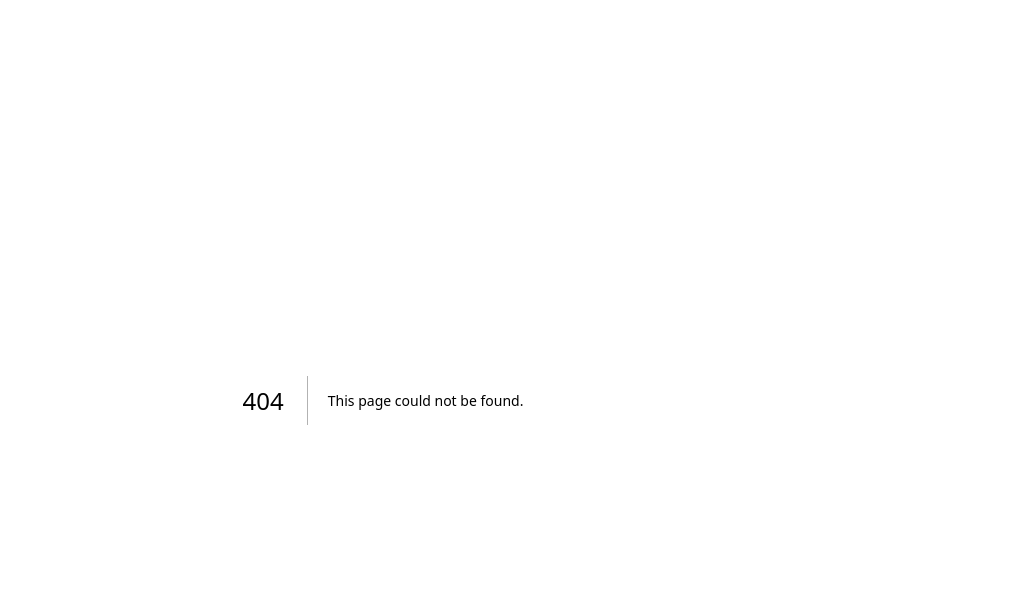
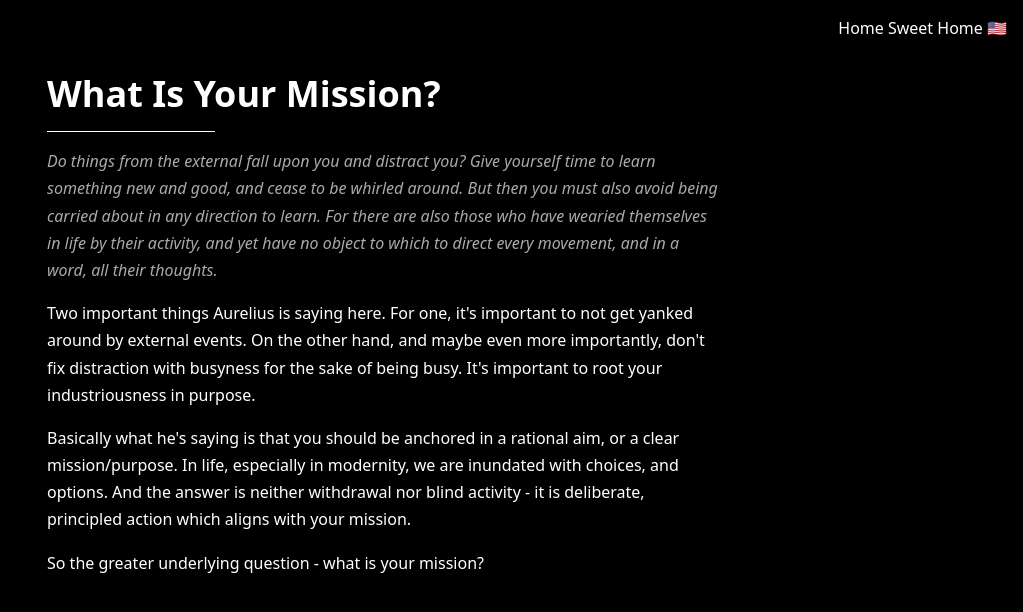
Before and after one commit to chriswillsflannery/chriswillsflannery, a Next.js app: page /post/whatIsYourMission in a window 1280 px wide. Before the commit this address had no page. Shown: the top 612 px of the page, without its empty margins (257-1280 px from the left). Built offline with nearby package versions, Linux system fonts and the light colour scheme.

Commit message:
what is your mission

```diff
--- a/src/app/page.tsx
+++ b/src/app/page.tsx
@@ -15,6 +15,10 @@ const Home = () => {
         <h1 className="text-2xl font-bold mb-4">{`Hello There.`}</h1>
 
         <ul className="list-disc pl-5 space-y-2">
+          <ListItem href="./post/whatIsYourMission">
+            <span className="text-gray-500">Jul 6, 2026:</span>{" "}
+            What Is Your <span className="text-yellow-200">Mission</span>?
+          </ListItem>
           <ListItem href="./post/allegiance">
             <span className="text-gray-500">Jun 20, 2026:</span>{" "}
             To Whom Does Your <span className="text-yellow-200">Allegiance</span> Lie?
--- /dev/null
+++ b/src/app/post/whatIsYourMission/page.tsx
@@ -0,0 +1,36 @@
+import { HL } from "@/components/HorizontalLine";
+
+export default function WhatIsYourMission() {
+  return (
+    <>
+      <main>
+        <h1>What Is Your Mission?</h1>
+        <HL />
+        <article>
+          <p style={{ fontStyle: "italic", color: "#aaa" }}>
+            Do things from the external fall upon you and distract you? Give yourself time to learn
+            something new and good, and cease to be whirled around. But then you must also avoid being
+            carried about in any direction to learn. For there are also those who have wearied
+            themselves in life by their activity, and yet have no object to which to direct every
+            movement, and in a word, all their thoughts.
+          </p>
+          <p>
+            Two important things Aurelius is saying here. For one, it&apos;s important to not get
+            yanked around by external events. On the other hand, and maybe even more importantly,
+            don&apos;t fix distraction with busyness for the sake of being busy. It&apos;s important to
+            root your industriousness in purpose.
+          </p>
+          <p>
+            Basically what he&apos;s saying is that you should be anchored in a rational aim, or a
+            clear mission/purpose. In life, especially in modernity, we are inundated with choices, and
+            options. And the answer is neither withdrawal nor blind activity - it is deliberate,
+            principled action which aligns with your mission.
+          </p>
+          <p>
+            So the greater underlying question - what is your mission?
+          </p>
+        </article>
+      </main>
+    </>
+  );
+}
```
Also changed, not shown: .omc/project-memory.json (deleted), .omc/sessions/91484ee6-9a8e-4957-be78-1e10d5dedfab.json (deleted), .omc/sessions/98c77503-09e4-4b1f-83db-1cf17d5e5726.json (deleted), .omc/sessions/b64c6be1-61ac-4a0d-83aa-6f772348f716.json (deleted), .omc/sessions/c254f14a-6b57-4080-b159-82fa1b73265a.json (deleted), .omc/state/mission-state.json (deleted), .omc/state/sessions/98c77503-09e4-4b1f-83db-1cf17d5e5726/hud-state.json (deleted), .omc/state/sessions/b64c6be1-61ac-4a0d-83aa-6f772348f716/hud-state.json (deleted), .omc/state/sessions/c254f14a-6b57-4080-b159-82fa1b73265a/hud-state.json (deleted), 1 other file (tests, documents, lock files or other folders).
